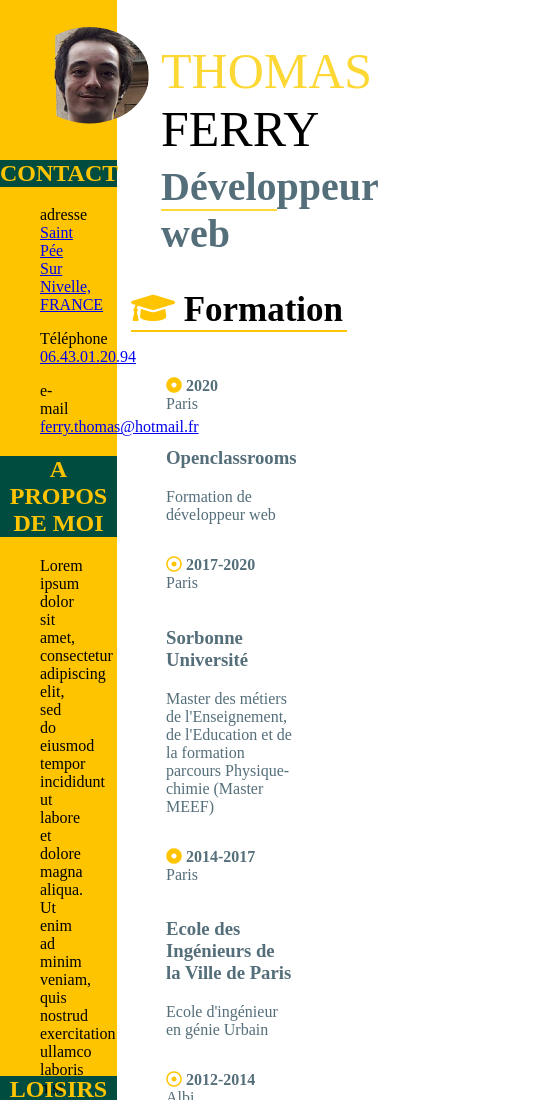
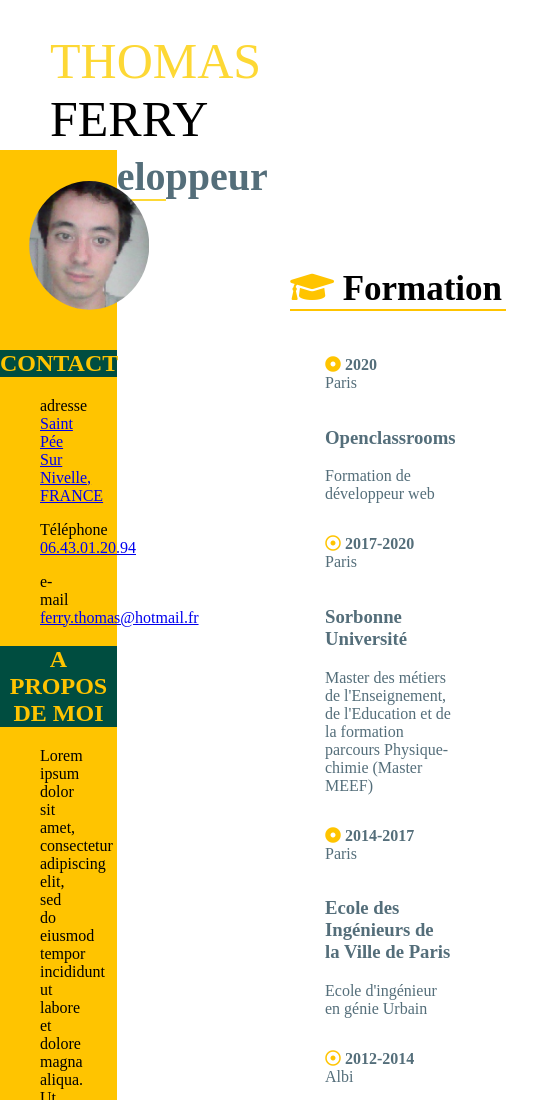
Before and after one commit to Lasai-Freyr/openclassroomsproject, a plain HTML site: page index.html in a window 390 px wide. Shown: the top 1100 px of the page, 534 px wide, since content can reach past the window. Drawn offline with Linux system fonts and the light colour scheme.

Commit message:
version 7.2 modif avec positions absolues

```diff
--- a/index.html
+++ b/index.html
@@ -10,8 +10,17 @@
     </head>
 
     <body>
+        <header>
+        <div id="head">
+            <section>
+                <h1> <span style="color: rgba(253,216,53 ,1);"}>THOMAS </span> FERRY</h1>
+                <h2><span style="border-bottom: 2px solid rgba(253,216,53 ,1);">Dévelo</span>ppeur web</h2>
+            </section>
+            </div>
+        </header>
+
         <div id="lisseret">
-            <a href="photocv1.png"> <img src="photocv2.png" class="image" alt="photo profil" title="cliquez pour agrandir"></a>
+            <a href="photocv1.png"> <img src="photocv3.jpg" class="image" alt="photo profil" title="cliquez pour agrandir"></a>
             <section>
                 <h2>CONTACT</h2>
                 <p>adresse<br>
@@ -42,13 +51,9 @@
             </section>
         </div>
 
+
         <div id="corpus">
-            <div id="head">
-            <section>
-                <h1> <span style="color: rgba(253,216,53 ,1);"}>THOMAS </span> FERRY</h1>
-                <h2><span style="border-bottom: 2px solid rgba(253,216,53 ,1);">Dévelo</span>ppeur web</h2>
-            </section>
-            </div>
+
 
             <div id="formation">
               <h2><i class="fas fa-graduation-cap"></i> Formation</h2>
@@ -200,7 +205,5 @@
 
         </div>
 
-
-
     </body>
 </html>
--- a/styleCV.css
+++ b/styleCV.css
@@ -10,6 +10,17 @@ html, body {
     margin-top: 0px;
     color: #546E7A;
     font-size: 40px;
+}
+
+#head
+{
+    width: 50%;
+
+    position: relative;
+    left: 580px;
+    padding-top: 0px;
+
+
 }
 
 h1{
@@ -27,7 +38,9 @@ h1{
     background-color: #FFC400;
     text-align: left;
     text-align: left;
-    height: 1720px;
+    height: 1745px;
+    position: absolute;
+    top: 0px;
 }
 
 #loisirs
@@ -73,6 +86,10 @@ h1{
 #corpus
 {
     width: 65%;
+    position: absolute;
+    left: 550px;
+    top: 200px;
+
 }
 
 
@@ -177,7 +194,22 @@ ul
         }
         #lisseret
         {
-          height: 2940px;
+          height: 2740px;
+          position: absolute;
+           top: 150px;
+        }
+
+        #corpus
+        {  position: relative;
+            left: 280px;
+            top: -50px;
+        }
+
+        #head
+        {  position: relative;
+            left: 10px;
+            top: -10px;
+
         }
 
         #head h2
```
Also changed, not shown: CV.html (+11 -6 lines).
